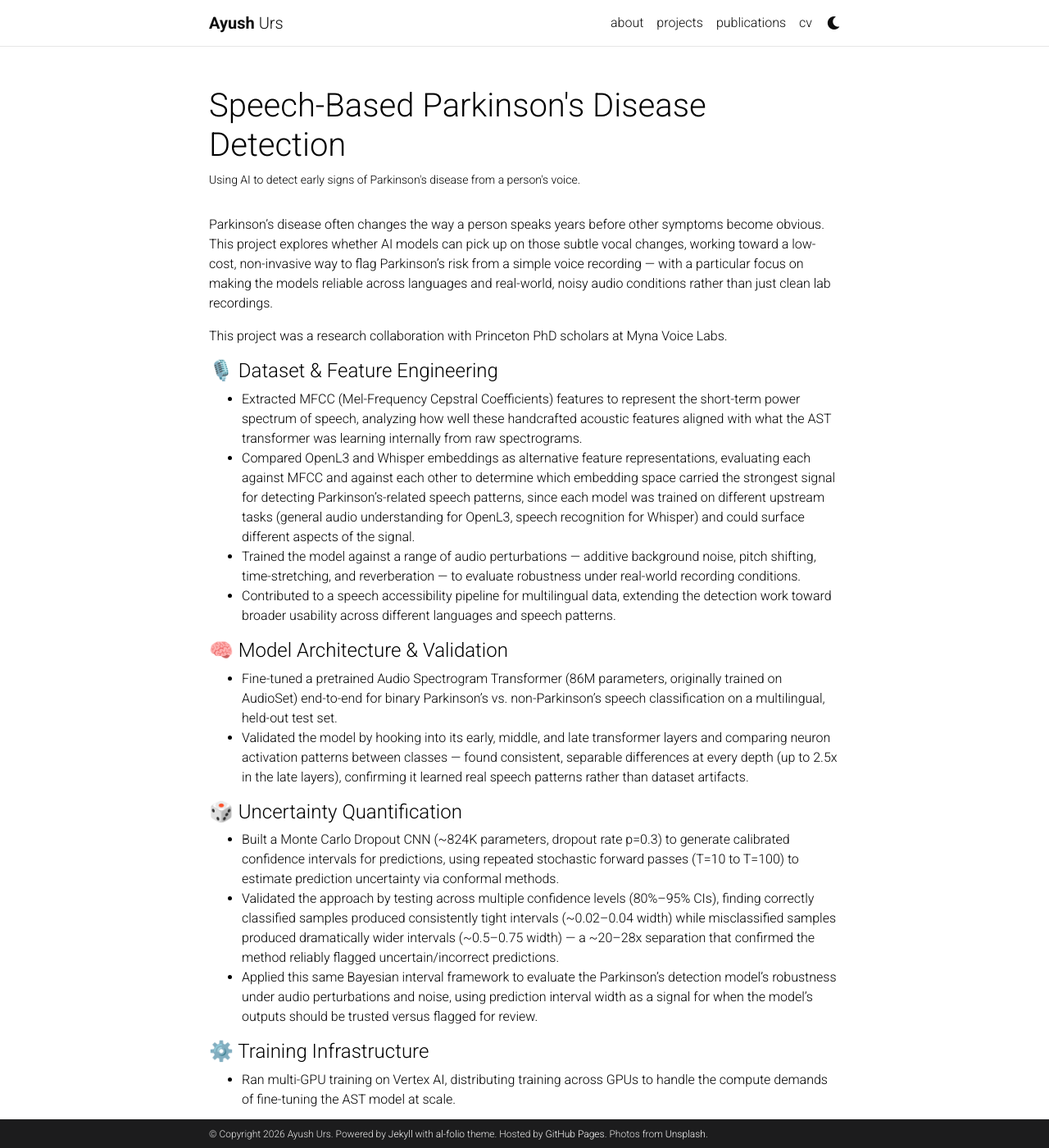
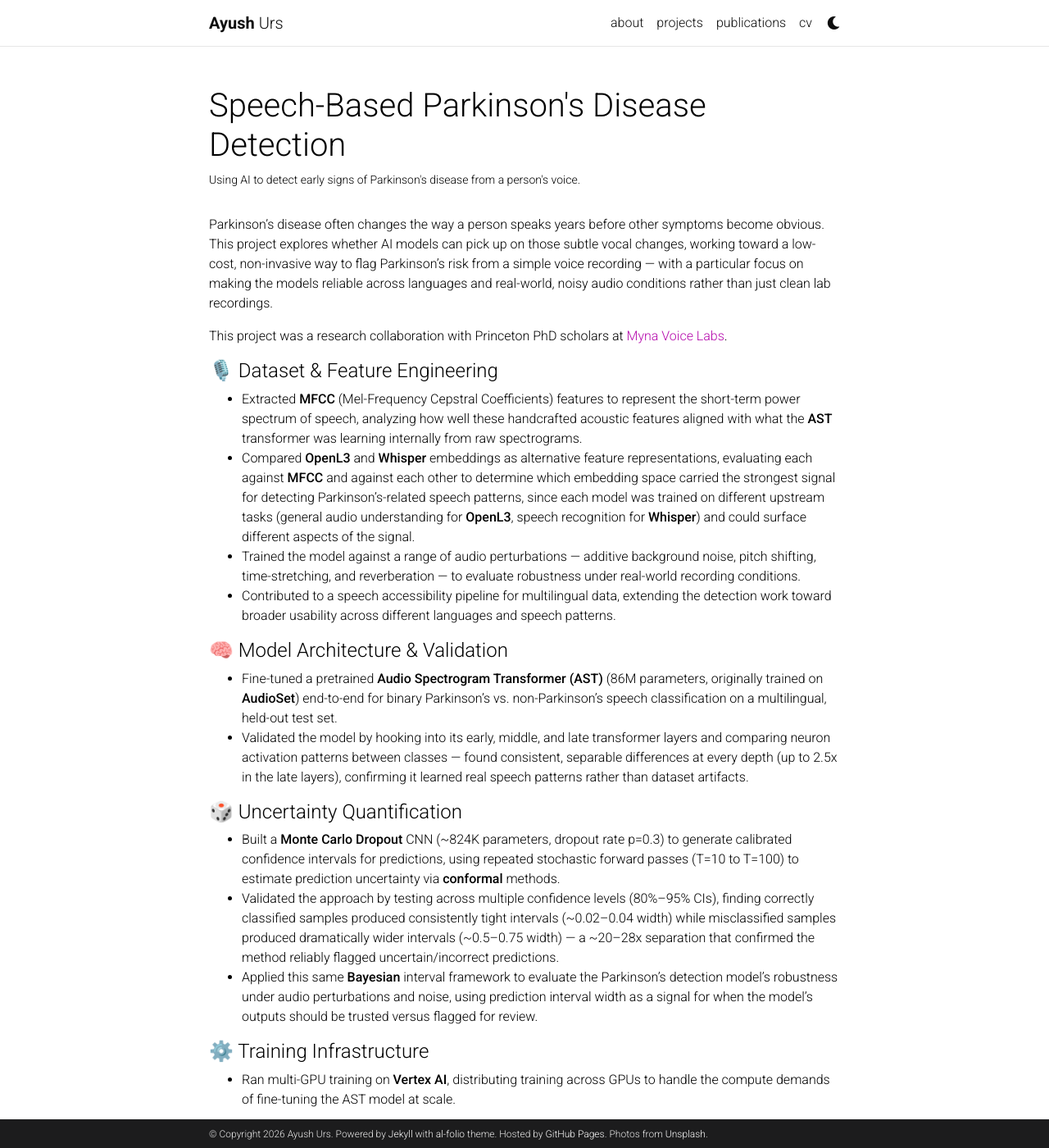
Before and after one commit to ayush11z/ayush11z.github.io, a Jekyll site: the page built from _projects/myna-parkinsons-detection.md, in a window 1280 px wide and 1400 px high. Shown: the whole window at 82% size. Built offline with Jekyll 4.4.1, drawn with Linux system fonts in a browser that asks for light colours; comment, search, counter and statistics services are not loaded; a style sheet for code colours, icons or effects is not loaded.

Commit message:
Bold key technical terms and link Myna Voice Labs
Co-Authored-By: Claude Sonnet 5 <noreply@anthropic.com>

```diff
--- a/_projects/myna-parkinsons-detection.md
+++ b/_projects/myna-parkinsons-detection.md
@@ -9,29 +9,29 @@ category: work
 
 Parkinson's disease often changes the way a person speaks years before other symptoms become obvious. This project explores whether AI models can pick up on those subtle vocal changes, working toward a low-cost, non-invasive way to flag Parkinson's risk from a simple voice recording — with a particular focus on making the models reliable across languages and real-world, noisy audio conditions rather than just clean lab recordings.
 
-This project was a research collaboration with Princeton PhD scholars at Myna Voice Labs.
+This project was a research collaboration with Princeton PhD scholars at [Myna Voice Labs](https://mynapd.com/).
 
 #### 🎙️ Dataset & Feature Engineering
 
-- Extracted MFCC (Mel-Frequency Cepstral Coefficients) features to represent the short-term power spectrum of speech, analyzing how well these handcrafted acoustic features aligned with what the AST transformer was learning internally from raw spectrograms.
-- Compared OpenL3 and Whisper embeddings as alternative feature representations, evaluating each against MFCC and against each other to determine which embedding space carried the strongest signal for detecting Parkinson's-related speech patterns, since each model was trained on different upstream tasks (general audio understanding for OpenL3, speech recognition for Whisper) and could surface different aspects of the signal.
+- Extracted **MFCC** (Mel-Frequency Cepstral Coefficients) features to represent the short-term power spectrum of speech, analyzing how well these handcrafted acoustic features aligned with what the **AST** transformer was learning internally from raw spectrograms.
+- Compared **OpenL3** and **Whisper** embeddings as alternative feature representations, evaluating each against **MFCC** and against each other to determine which embedding space carried the strongest signal for detecting Parkinson's-related speech patterns, since each model was trained on different upstream tasks (general audio understanding for **OpenL3**, speech recognition for **Whisper**) and could surface different aspects of the signal.
 - Trained the model against a range of audio perturbations — additive background noise, pitch shifting, time-stretching, and reverberation — to evaluate robustness under real-world recording conditions.
 - Contributed to a speech accessibility pipeline for multilingual data, extending the detection work toward broader usability across different languages and speech patterns.
 
 #### 🧠 Model Architecture & Validation
 
-- Fine-tuned a pretrained Audio Spectrogram Transformer (86M parameters, originally trained on AudioSet) end-to-end for binary Parkinson's vs. non-Parkinson's speech classification on a multilingual, held-out test set.
+- Fine-tuned a pretrained **Audio Spectrogram Transformer (AST)** (86M parameters, originally trained on **AudioSet**) end-to-end for binary Parkinson's vs. non-Parkinson's speech classification on a multilingual, held-out test set.
 - Validated the model by hooking into its early, middle, and late transformer layers and comparing neuron activation patterns between classes — found consistent, separable differences at every depth (up to 2.5x in the late layers), confirming it learned real speech patterns rather than dataset artifacts.
 
 #### 🎲 Uncertainty Quantification
 
-- Built a Monte Carlo Dropout CNN (~824K parameters, dropout rate p=0.3) to generate calibrated confidence intervals for predictions, using repeated stochastic forward passes (T=10 to T=100) to estimate prediction uncertainty via conformal methods.
+- Built a **Monte Carlo Dropout** CNN (~824K parameters, dropout rate p=0.3) to generate calibrated confidence intervals for predictions, using repeated stochastic forward passes (T=10 to T=100) to estimate prediction uncertainty via **conformal** methods.
 - Validated the approach by testing across multiple confidence levels (80%–95% CIs), finding correctly classified samples produced consistently tight intervals (~0.02–0.04 width) while misclassified samples produced dramatically wider intervals (~0.5–0.75 width) — a ~20–28x separation that confirmed the method reliably flagged uncertain/incorrect predictions.
-- Applied this same Bayesian interval framework to evaluate the Parkinson's detection model's robustness under audio perturbations and noise, using prediction interval width as a signal for when the model's outputs should be trusted versus flagged for review.
+- Applied this same **Bayesian** interval framework to evaluate the Parkinson's detection model's robustness under audio perturbations and noise, using prediction interval width as a signal for when the model's outputs should be trusted versus flagged for review.
 
 #### ⚙️ Training Infrastructure
 
-- Ran multi-GPU training on Vertex AI, distributing training across GPUs to handle the compute demands of fine-tuning the AST model at scale.
+- Ran multi-GPU training on **Vertex AI**, distributing training across GPUs to handle the compute demands of fine-tuning the AST model at scale.
 
 #### 🛠️ Tech Stack
 
```
